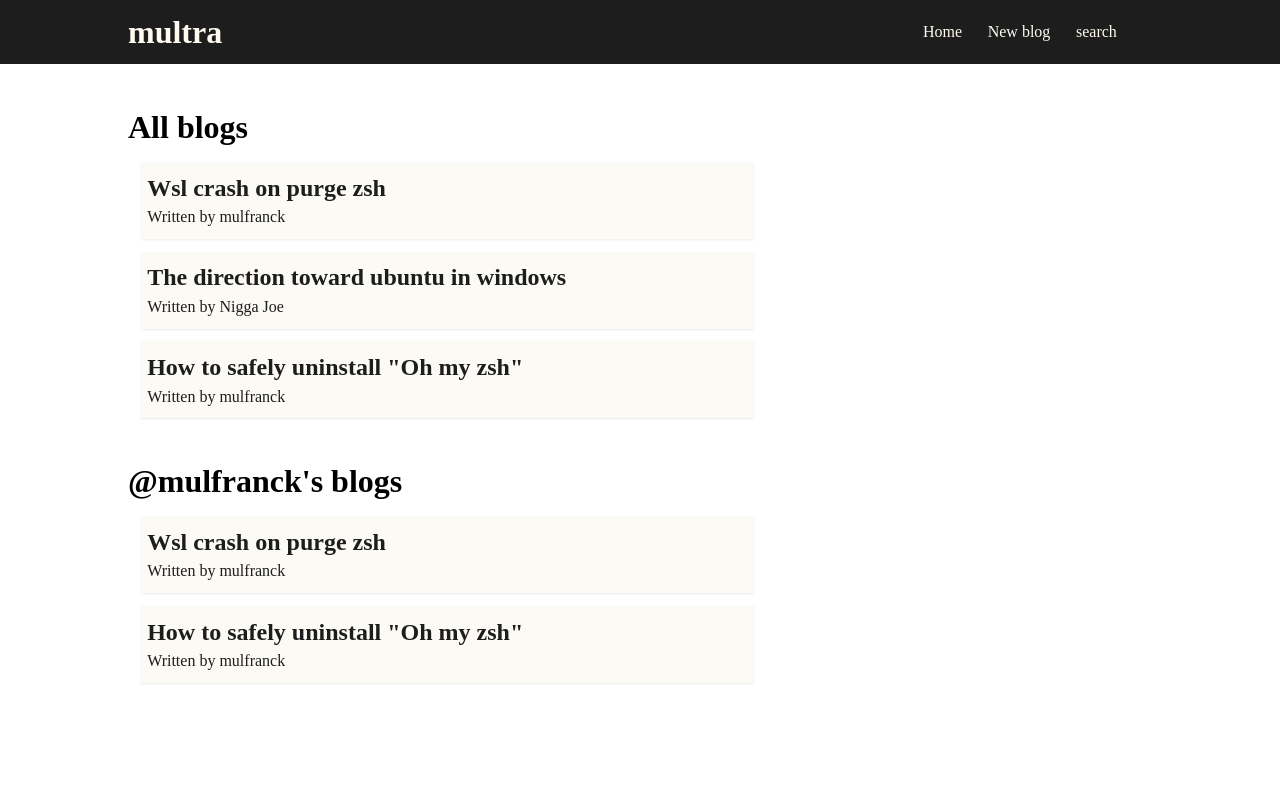
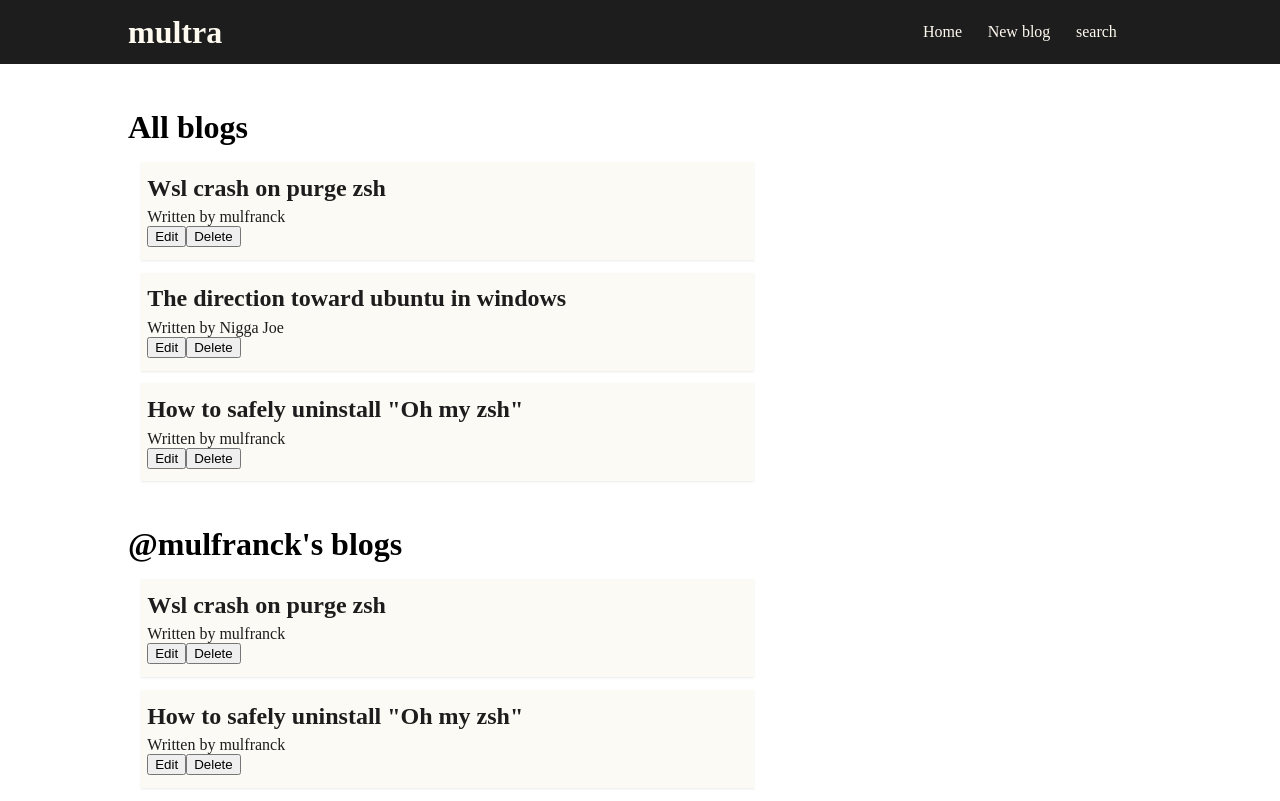
Before and after one commit to mulfranck/poetlines, a React (Create React App) app: page / in a window 1280 px wide. Built offline with nearby package versions, Linux system fonts and the light colour scheme.

Commit message:
feat: add delete logic

```diff
--- a/src/Bloglist.js
+++ b/src/Bloglist.js
@@ -1,5 +1,9 @@
 
 const Bloglist = (props) => {
+  const handlecant = () => {
+    alert("Sorry! Can't delete this.");
+  }
+
   return (
     <div className="b-list">
       <h1 className="pg-title">{props.title}</h1>
@@ -8,6 +12,10 @@ const Bloglist = (props) => {
           <div className="b-preview" key={blog.id}>
             <h2 className="b-title">{blog.title}</h2>
             <p className="b-details">Written by <span className="b-author">{blog.author}</span></p>
+            <div className="b-foote">
+              <button className="edit">Edit</button>
+              <button className="delete" onClick={() => (Object.hasOwn(props, 'handleDelete') ? props.handleDelete(blog.id) : handlecant())}>Delete</button>
+            </div>
           </div>
         ))
       }
--- a/src/Home.js
+++ b/src/Home.js
@@ -9,10 +9,15 @@ const Home = () => {
     {title: 'How to safely uninstall "Oh my zsh"', body:"", author:"mulfranck", id:3},
   ])
 
+  const handleDelete = (id) => {
+    const newBlogs = blogs.filter(blog => (blog.id !== id))
+    setBlogs(newBlogs)
+    return 1
+  }
 
   return (
     <div className="home">
-      <Bloglist blogs={blogs} title={"All blogs"}/>
+      <Bloglist blogs={blogs} title={"All blogs"} handleDelete={handleDelete}/>
       <Bloglist blogs={blogs.filter(blog => blog.author === 'mulfranck')} title={"@mulfranck's blogs"}/>
     </div>
   )
```
